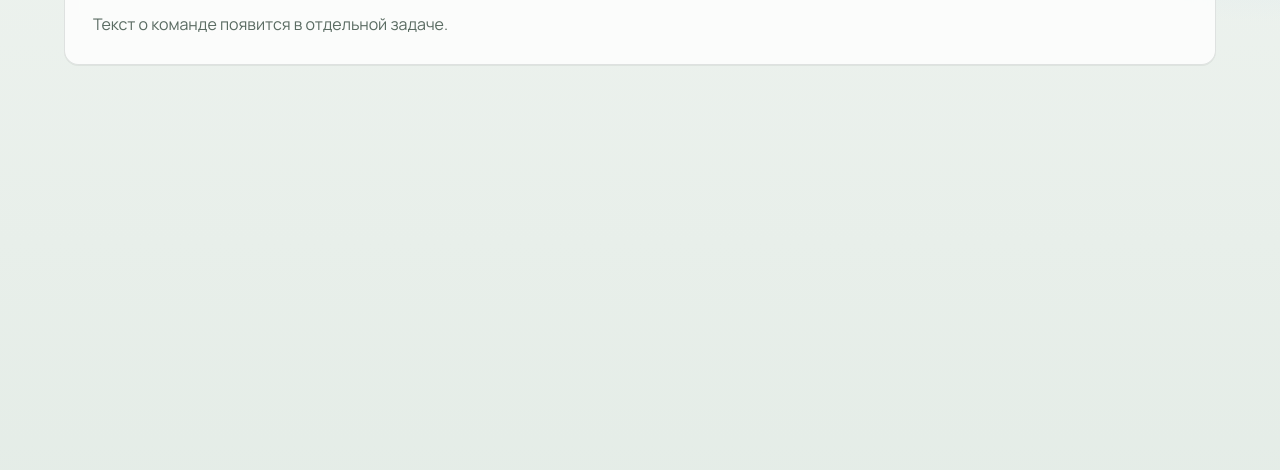
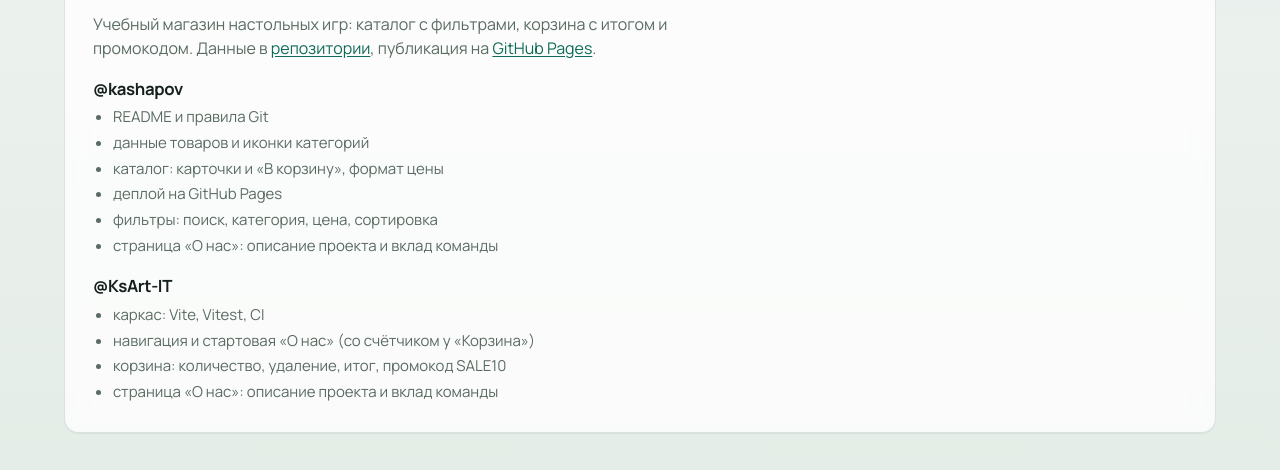
Before and after one commit to kashapov/rss-team-store, a website built with Vite: page index.html in a window 1280 px wide. Shown: the part 158-628 px from the top of the page. Built offline with nearby package versions, Linux system fonts and the light colour scheme.

Commit message:
feat: add about page with project intro and kashapov contributions

```diff
--- a/src/style.css
+++ b/src/style.css
@@ -128,7 +128,7 @@ body {
   max-width: 36rem;
 }
 
-.screen > ul:not(.catalog) {
+.screen > ul:not(.catalog):not(.about__list) {
   list-style: none;
   display: flex;
   flex-direction: column;
@@ -136,12 +136,50 @@ body {
   margin-top: var(--space-sm);
 }
 
-.screen > ul:not(.catalog) li {
+.screen > ul:not(.catalog):not(.about__list) li {
   padding: 0.75rem 1rem;
   border: 1px solid var(--line);
   border-radius: calc(var(--radius) - 0.15rem);
   background: color-mix(in srgb, #ffffff 55%, transparent);
   font-weight: 500;
+}
+
+.about__intro {
+  margin-bottom: var(--space-sm);
+}
+
+.about__intro a {
+  color: var(--accent);
+  text-underline-offset: 0.12em;
+}
+
+.about__name {
+  font-size: 1.05rem;
+  font-weight: 700;
+  letter-spacing: -0.02em;
+  margin-top: var(--space-md);
+  margin-bottom: 0.35rem;
+}
+
+.about__name a {
+  color: var(--ink);
+  text-decoration: none;
+}
+
+.about__name a:hover {
+  color: var(--accent);
+  text-decoration: underline;
+}
+
+.about__list {
+  list-style: disc;
+  padding-left: 1.25rem;
+  max-width: 36rem;
+  display: flex;
+  flex-direction: column;
+  gap: 0.2rem;
+  color: var(--muted);
+  font-size: 0.9375rem;
 }
 
 .cart__line {
--- a/src/ui/screens/about.ts
+++ b/src/ui/screens/about.ts
@@ -2,9 +2,65 @@ import { routeName } from '../../core/route';
 import type { Screen } from '../../types/screen';
 import { element } from '../dom';
 
+const REPO_URL = 'https://github.com/kashapov/rss-team-store';
+const PAGES_URL = 'https://kashapov.github.io/rss-team-store/';
+
+/** Черновик блока @KsArt-IT — поправит вторым коммитом при необходимости. */
+const MEMBERS = [
+  {
+    login: 'kashapov',
+    contributions: [
+      'README и правила Git',
+      'данные товаров и иконки категорий',
+      'каталог: карточки и «В корзину», формат цены',
+      'деплой на GitHub Pages',
+      'фильтры: поиск, категория, цена, сортировка',
+      'страница «О нас»: описание проекта и вклад команды',
+    ],
+  },
+  {
+    login: 'KsArt-IT',
+    contributions: [
+      'каркас: Vite, Vitest, CI',
+      'навигация и стартовая «О нас» (со счётчиком у «Корзина»)',
+      'корзина: количество, удаление, итог, промокод SALE10',
+      'страница «О нас»: описание проекта и вклад команды',
+    ],
+  },
+] as const;
+
 export const aboutScreen: Screen = (container) => {
   container.append(
     element('h1', { text: routeName('about') }),
-    element('p', { text: 'Текст о команде появится в отдельной задаче.' }),
+    element('p', { className: 'about__intro' }, [
+      document.createTextNode(
+        'Учебный магазин настольных игр: каталог с фильтрами, корзина с итогом и промокодом. Данные в ',
+      ),
+      externalLink('репозитории', REPO_URL),
+      document.createTextNode(', публикация на '),
+      externalLink('GitHub Pages', PAGES_URL),
+      document.createTextNode('.'),
+    ]),
+    ...MEMBERS.flatMap(contributionBlock),
   );
 };
+
+const externalLink = (text: string, href: string): HTMLAnchorElement =>
+  element('a', {
+    text,
+    attrs: { href, target: '_blank', rel: 'noopener noreferrer' },
+  });
+
+const contributionBlock = ({
+  login,
+  contributions,
+}: (typeof MEMBERS)[number]): readonly HTMLElement[] => [
+  element('h2', { className: 'about__name' }, [
+    externalLink(`@${login}`, `https://github.com/${login}`),
+  ]),
+  element(
+    'ul',
+    { className: 'about__list' },
+    contributions.map((text) => element('li', { text })),
+  ),
+];
```
